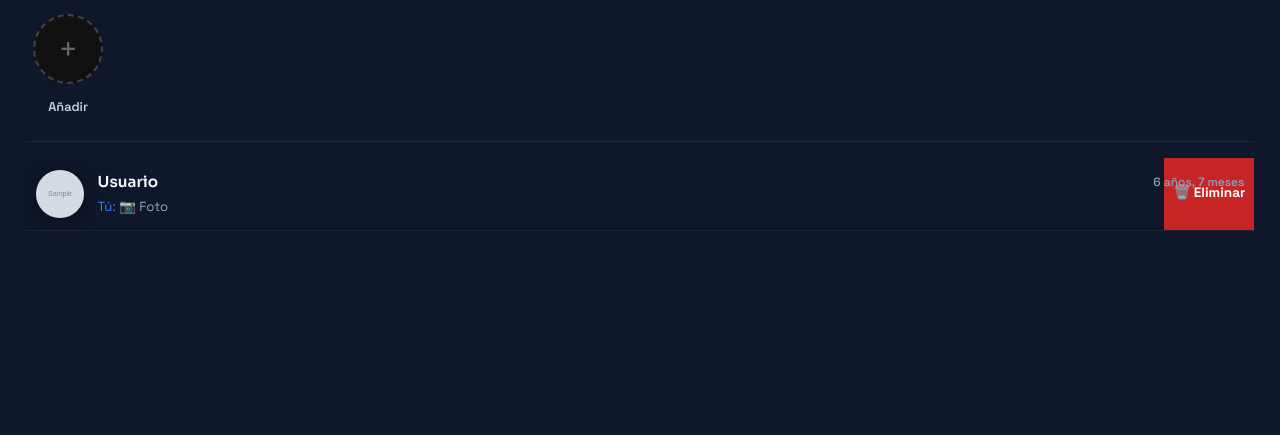
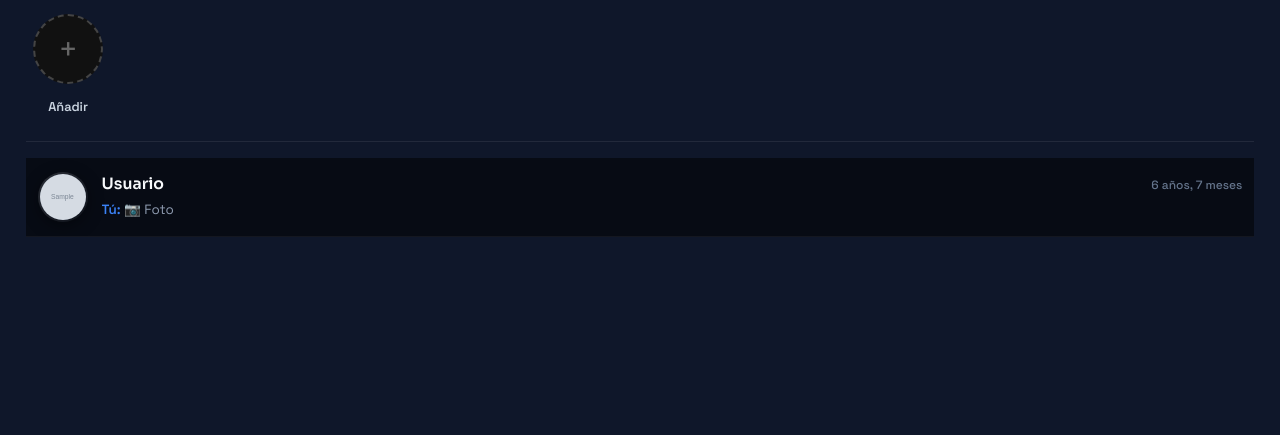
Before and after one commit to olvin78/walo, a Django app: page /mensajes/ in a window 1280 px wide. Shown: the part 71-506 px from the top of the page. Run offline with Django 5.2, Linux system fonts and the light colour scheme; a user stored in the database is signed in; tables that the repository leaves empty hold one stand-in row (values such as "Sample post"); grey boxes marked "Sample" are stand-in pictures; parts of the project's set-up code (start-up, migrations or seed data) failed here and were passed over.

Commit message:
fix(inbox): solve overlap of delete action by using opaque dark background with swipe reveal

```diff
--- a/templates/core/inbox.html
+++ b/templates/core/inbox.html
@@ -1164,15 +1164,15 @@
     }
   </script>
 
-  <div class="inbox-list" style="margin-top: 5px; display: flex; flex-direction: column; gap: 0;">
+  <div class="inbox-list" style="margin-top: 6px; display: flex; flex-direction: column; gap: 0;">
     {% for conversation in conversations %}
       <div class="conversation-wrapper" id="conv-{{ conversation.id }}"
-           style="position: relative; overflow: hidden; border-bottom: 1px solid rgba(255, 255, 255, 0.06); background: transparent;">
-
-        {# BOTÓN DE ELIMINAR DESLIZABLE #}
+           style="position: relative; overflow: hidden; background: #070b14; border-bottom: 1px solid rgba(255, 255, 255, 0.05);">
+
+        {# BOTÓN DE ELIMINAR DESLIZABLE (SÓLO SE REVELA AL DESLIZAR HACIA LA IZQUIERDA) #}
         <div class="delete-action" onclick="confirmDelete({{ conversation.id }})"
-             style="position: absolute; right: 0; top: 0; bottom: 0; width: 90px; background: rgba(220, 38, 38, 0.9); display: flex; align-items: center; justify-content: center; color: #fff; font-weight: 700; font-size: 0.85rem; cursor: pointer; z-index: 1; gap: 6px;">
-          🗑️ Eliminar
+             style="position: absolute; right: 10px; top: 8px; bottom: 8px; width: 75px; background: linear-gradient(135deg, #ef4444, #dc2626); display: flex; align-items: center; justify-content: center; color: #ffffff; font-weight: 800; font-size: 0.8rem; border-radius: 12px; cursor: pointer; z-index: 1; box-shadow: 0 4px 14px rgba(239, 68, 68, 0.35);">
+          Eliminar
         </div>
 
         <a href="{% url 'chat_detail' conversation.id %}" class="conversation-item"
@@ -1181,11 +1181,12 @@
            ontouchstart="handleTouchStart(event)"
            ontouchmove="handleTouchMove(event)"
            ontouchend="handleTouchEnd(event)"
-           style="display: flex; align-items: center; gap: 14px; padding: 12px 10px; background: transparent; border: none; box-shadow: none; border-radius: 12px; transition: background 0.15s ease; text-decoration: none; position: relative; z-index: 2;">
-
-          {# ÚNICO AVATAR DEL OTRO USUARIO O IMAGEN DEL PRODUCTO #}
-          <div class="conv-avatar-container" style="position: relative; flex-shrink: 0; width: 48px; height: 48px;">
-            <div style="width: 48px; height: 48px; border-radius: 50%; overflow: hidden; background: #1e293b; display: flex; align-items: center; justify-content: center; font-weight: 800; color: #f8fafc; font-size: 1.1rem; box-shadow: 0 4px 14px rgba(0,0,0,0.35);">
+           style="display: flex; align-items: center; gap: 14px; padding: 14px 12px; background: #070b14; border: none; box-shadow: none; border-radius: 0; transition: background 0.15s ease; text-decoration: none; position: relative; z-index: 2; width: 100%;">
+
+          {# AVATAR DEL USUARIO / PRODUCTO (PRO MAX STYLE) #}
+          <div class="conv-avatar-container" style="position: relative; flex-shrink: 0; width: 50px; height: 50px;">
+            <div style="width: 50px; height: 50px; border-radius: 50%; padding: 2px; background: {% if conversation.unread_count %}linear-gradient(135deg, #22c55e, #10b981){% else %}linear-gradient(135deg, rgba(255,255,255,0.15), rgba(255,255,255,0.03)){% endif %}; box-shadow: 0 4px 16px rgba(0,0,0,0.4);">
+              <div style="width: 100%; height: 100%; border-radius: 50%; overflow: hidden; background: #1e293b; display: flex; align-items: center; justify-content: center; font-weight: 800; color: #f8fafc; font-size: 1.15rem;">
                 {% if conversation.other_user and conversation.other_user.profile.avatar %}
                   <img src="{{ conversation.other_user.profile.avatar.url }}" style="width: 100%; height: 100%; object-fit: cover;">
                 {% elif conversation.listing and conversation.listing.image %}
@@ -1196,36 +1197,35 @@
                   👤
                 {% endif %}
               </div>
-
-            {# MINI THUMBNAIL DEL PRODUCTO SI HAY FOTO DE PERFIL DE USUARIO #}
+            </div>
+
+            {# MINI BADGE DE PRODUCTO EN LA ESQUINA DEL AVATAR #}
             {% if conversation.other_user and conversation.other_user.profile.avatar and conversation.listing.image %}
-              <div style="position: absolute; bottom: -2px; right: -2px; width: 20px; height: 20px; border-radius: 6px; overflow: hidden; border: 2px solid #0f172a; background: #1e293b; box-shadow: 0 2px 8px rgba(0,0,0,0.6);">
+              <div style="position: absolute; bottom: -1px; right: -1px; width: 20px; height: 20px; border-radius: 6px; overflow: hidden; border: 2px solid #070b14; background: #1e293b; box-shadow: 0 2px 8px rgba(0,0,0,0.6);">
                 <img src="{{ conversation.listing.image.url }}" style="width: 100%; height: 100%; object-fit: cover;">
               </div>
             {% endif %}
           </div>
 
-          {# INFORMACIÓN DEL CHAT Y MENSAJE #}
-          <div class="conv-info" style="flex: 1; min-width: 0; display: flex; flex-direction: column; justify-content: center; gap: 3px;">
+          {# INFORMACIÓN PRINCIPAL DEL CHAT #}
+          <div class="conv-info" style="flex: 1; min-width: 0; display: flex; flex-direction: column; justify-content: center; gap: 4px;">
             <div style="display: flex; align-items: center; justify-content: space-between; gap: 8px;">
-              <div style="display: flex; align-items: center; gap: 6px; min-width: 0;">
-                <h3 style="margin: 0; font-size: 0.95rem; color: #f8fafc; white-space: nowrap; overflow: hidden; text-overflow: ellipsis; {% if conversation.unread_count %}font-weight: 800;{% else %}font-weight: 600;{% endif %}">
+              <h3 style="margin: 0; font-size: 0.98rem; color: #f8fafc; white-space: nowrap; overflow: hidden; text-overflow: ellipsis; {% if conversation.unread_count %}font-weight: 800;{% else %}font-weight: 600;{% endif %} flex: 1; min-width: 0;">
                 {% if conversation.other_user %}{{ conversation.other_user.username }}{% else %}Usuario{% endif %}
               </h3>
-              </div>
-
-              {# FECHA DE ÚLTIMO MENSAJE #}
-              <div style="font-size: 0.75rem; color: {% if conversation.unread_count %}#22c55e{% else %}#94a3b8{% endif %}; white-space: nowrap; font-weight: {% if conversation.unread_count %}700{% else %}500{% endif %};">
+
+              {# FECHA / TIEMPO EXACTO DERECHA #}
+              <span style="font-size: 0.75rem; color: {% if conversation.unread_count %}#22c55e{% else %}#64748b{% endif %}; white-space: nowrap; font-weight: {% if conversation.unread_count %}700{% else %}500{% endif %}; flex-shrink: 0;">
                 {{ conversation.updated_at|timesince }}
-              </div>
-            </div>
-
-            {# SUBTEXTO CON PREVIO DE MENSAJE Y BADGE UNREAD #}
+              </span>
+            </div>
+
+            {# SUBTEXTO CON PREVIO DE MENSAJE Y UNREAD BADGE #}
             <div style="display: flex; align-items: center; justify-content: space-between; gap: 8px;">
               {% with last_msg=conversation.messages.last %}
                 {% if last_msg %}
-                  <p style="{% if conversation.unread_count %}color: #f1f5f9; font-weight: 600;{% else %}color: #94a3b8;{% endif %} font-size: 0.83rem; white-space: nowrap; overflow: hidden; text-overflow: ellipsis; margin: 0; flex: 1;">
-                    {% if last_msg.sender == request.user %}<span style="color: #3b82f6;">Tú: </span>{% endif %}
+                  <p style="{% if conversation.unread_count %}color: #f1f5f9; font-weight: 600;{% else %}color: #8e9bb0;{% endif %} font-size: 0.84rem; white-space: nowrap; overflow: hidden; text-overflow: ellipsis; margin: 0; flex: 1;">
+                    {% if last_msg.sender == request.user %}<span style="color: #3b82f6; font-weight: 600;">Tú: </span>{% endif %}
                     {% if last_msg.is_deleted %}
                       <span style="color: #64748b; font-style: italic;">🚫 Mensaje eliminado</span>
                     {% elif last_msg.image %}
@@ -1237,14 +1237,14 @@
                     {% endif %}
                   </p>
                 {% else %}
-                  <p style="color: #64748b; font-size: 0.83rem; white-space: nowrap; overflow: hidden; text-overflow: ellipsis; margin: 0; flex: 1;">
+                  <p style="color: #64748b; font-size: 0.84rem; white-space: nowrap; overflow: hidden; text-overflow: ellipsis; margin: 0; flex: 1;">
                     Conversación iniciada
                   </p>
                 {% endif %}
               {% endwith %}
 
               {% if conversation.unread_count %}
-                <div class="unread-badge" style="background: {% if nav_is_pro %}linear-gradient(135deg, #D4AF37, #f59e0b){% else %}linear-gradient(135deg, #22c55e, #16a34a){% endif %}; color: #000; border-radius: 999px; min-width: 20px; height: 20px; display: flex; align-items: center; justify-content: center; font-size: 0.72rem; font-weight: 900; padding: 0 6px; box-shadow: 0 2px 8px rgba(34, 197, 94, 0.4); flex-shrink: 0;">
+                <div class="unread-badge" style="background: {% if nav_is_pro %}linear-gradient(135deg, #D4AF37, #f59e0b){% else %}linear-gradient(135deg, #22c55e, #16a34a){% endif %}; color: #000000; border-radius: 999px; min-width: 20px; height: 20px; display: flex; align-items: center; justify-content: center; font-size: 0.72rem; font-weight: 900; padding: 0 6px; box-shadow: 0 2px 10px rgba(34, 197, 94, 0.45); flex-shrink: 0;">
                   {{ conversation.unread_count }}
                 </div>
               {% endif %}
```
Lines whose indentation alone changed are shown as unchanged.
